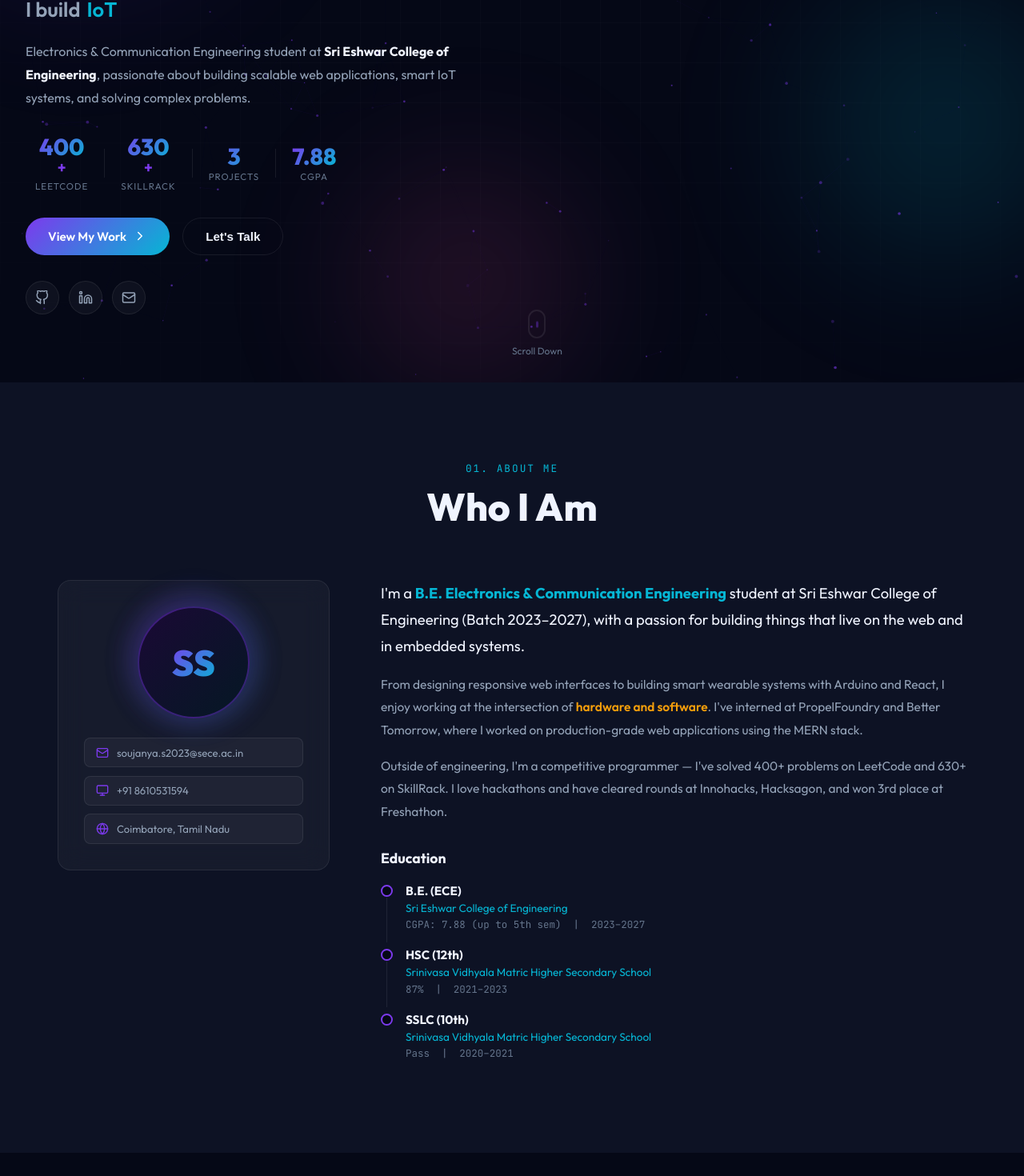
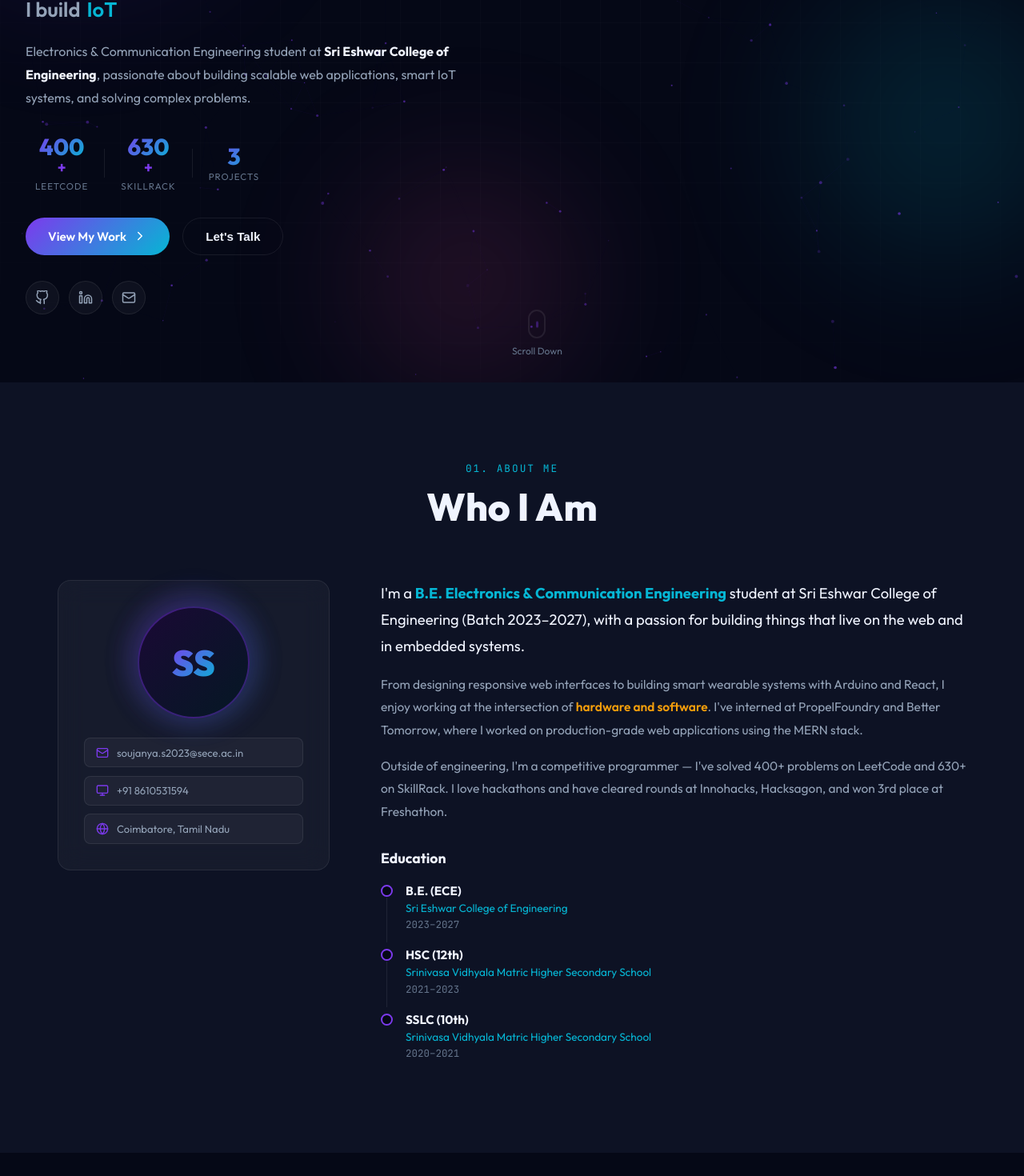
Before and after one commit to soujanya-7/Soujanya-Portfolio, a React (Vite) app: page / in a window 1280 px wide. Shown: the part 322-1792 px from the top of the page at 80% size. Built offline with nearby package versions, Linux system fonts and the light colour scheme.

Commit message:
Remove CGPA and grades from portfolio

```diff
--- a/src/App.jsx
+++ b/src/App.jsx
@@ -375,11 +375,6 @@ function App() {
               <span className="stat-num counter" data-target="3">0</span>
               <span className="stat-label">Projects</span>
             </div>
-            <div className="stat-divider"></div>
-            <div className="stat-card">
-              <span className="stat-num">7.88</span>
-              <span className="stat-label">CGPA</span>
-            </div>
           </div>
           <div className="hero-cta">
             <button className="btn-primary" onClick={() => handleNavClick('projects')}>
@@ -473,7 +468,7 @@ function App() {
                   <div className="edu-content">
                     <span className="edu-degree">B.E. (ECE)</span>
                     <span className="edu-school">Sri Eshwar College of Engineering</span>
-                    <span className="edu-meta">CGPA: 7.88 (up to 5th sem) &nbsp;|&nbsp; 2023–2027</span>
+                    <span className="edu-meta">2023–2027</span>
                   </div>
                 </div>
                 <div className="edu-item">
@@ -481,7 +476,7 @@ function App() {
                   <div className="edu-content">
                     <span className="edu-degree">HSC (12th)</span>
                     <span className="edu-school">Srinivasa Vidhyala Matric Higher Secondary School</span>
-                    <span className="edu-meta">87% &nbsp;|&nbsp; 2021–2023</span>
+                    <span className="edu-meta">2021–2023</span>
                   </div>
                 </div>
                 <div className="edu-item">
@@ -489,7 +484,7 @@ function App() {
                   <div className="edu-content">
                     <span className="edu-degree">SSLC (10th)</span>
                     <span className="edu-school">Srinivasa Vidhyala Matric Higher Secondary School</span>
-                    <span className="edu-meta">Pass &nbsp;|&nbsp; 2020–2021</span>
+                    <span className="edu-meta">2020–2021</span>
                   </div>
                 </div>
               </div>
```
